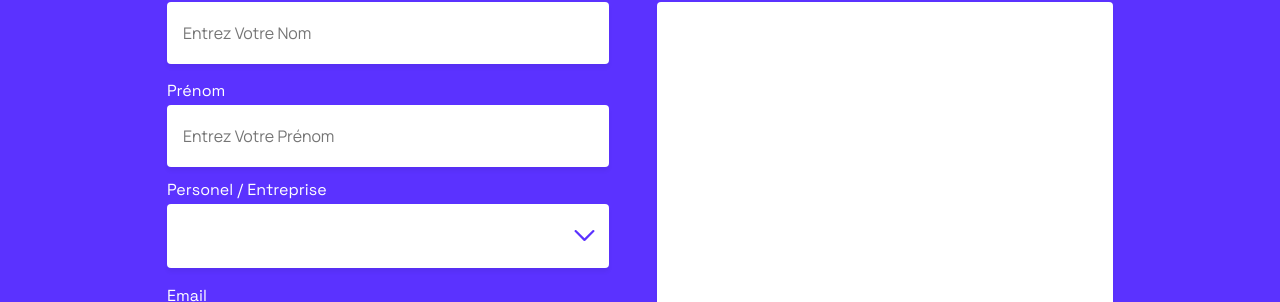
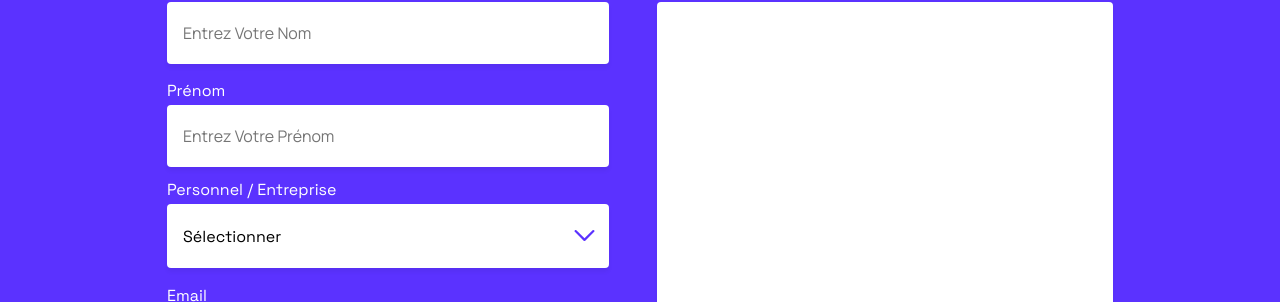
Before and after one commit to Adonis-26/09-Projet, a React (Create React App) app: page / in a window 1280 px wide. Shown: the part 3372-3674 px from the top of the page. Built offline with nearby package versions, Linux system fonts and the light colour scheme.

Commit message:
la partie contact et rerification du formulaire

```diff
--- a/public/index.html
+++ b/public/index.html
@@ -24,7 +24,7 @@
       work correctly both with client-side routing and a non-root public URL.
       Learn how to configure a non-root public URL by running `npm run build`.
     -->
-    <title>React App</title>
+    <title>724 Events</title>
   </head>
   <body>
     <noscript>You need to enable JavaScript to run this app.</noscript>
--- a/src/components/EventCard/index.js
+++ b/src/components/EventCard/index.js
@@ -12,6 +12,7 @@ const EventCard = ({
   small = false,
   ...props
 }) => (
+
     <div
       data-testid="card-testid"
       className={`EventCard${small ? " EventCard--small" : ""}`}
--- a/src/components/Field/index.js
+++ b/src/components/Field/index.js
@@ -16,12 +16,17 @@ const Field = ({ type = FIELD_TYPES.INPUT_TEXT, label, name, placeholder }) => {
           type="text"
           name={name}
           placeholder={placeholder}
+          required
+          minLength="2"
           data-testid="field-testid"
         />
       );
       break;
     case FIELD_TYPES.TEXTAREA:
-      component = <textarea name={name} data-testid="field-testid" />;
+      component = <textarea name={name}
+        data-testid="field-testid"
+        required
+        minLength={10}/>;
       break;
     default:
       component = (
@@ -29,6 +34,8 @@ const Field = ({ type = FIELD_TYPES.INPUT_TEXT, label, name, placeholder }) => {
           type="text"
           name={name}
           placeholder={placeholder}
+          required
+          minLength={2}
           data-testid="field-testid"
         />
       );
--- a/src/components/Select/index.js
+++ b/src/components/Select/index.js
@@ -25,15 +25,15 @@ const Select = ({
       {label && <div className="label">{label}</div>}
       <div className="Select">
         <ul>
-          <li className={collapsed ? "SelectTitle--show" : "SelectTitle--hide"}>
-            {value || (!titleEmpty && "Toutes")}
+          <li className={collapsed ? "SelectTitle--show": "SelectTitle--hide"}>
+            {value || (!titleEmpty && "Sélectionner")}
           </li>
           {!collapsed && (
             <>
               {!titleEmpty && (
                 <li onClick={() => changeValue(null)}>
                   <input defaultChecked={!value} name="selected" type="radio" />{" "}
-                  Toutes
+                  Sélectionner
                 </li>
               )}
               {selection.map((s) => (
@@ -68,6 +68,7 @@ const Select = ({
 
 const Arrow = () => (
   <svg
+    cursor="pointer"
     width="21"
     height="11"
     viewBox="0 0 21 11"
--- a/src/components/Select/style.scss
+++ b/src/components/Select/style.scss
@@ -34,6 +34,7 @@
     width: 300px;
     padding: 0;
     padding-left: 16px;
+    cursor: pointer; // ajouter
     li {
       display: flex;
       align-items: center;
@@ -44,6 +45,7 @@
     }
   }
   input {
+    cursor: pointer; // ajouter
     width: 16px;
     height: 16px;
     min-width: 16px;
--- a/src/containers/Form/index.js
+++ b/src/containers/Form/index.js
@@ -8,10 +8,12 @@ const mockContactApi = () => new Promise((resolve) => { setTimeout(resolve, 500)
 
 const Form = ({ onSuccess, onError }) => {
   const [sending, setSending] = useState(false);
+
   const sendContact = useCallback(
     async (evt) => {
       evt.preventDefault();
       setSending(true);
+
       // We try to call mockContactApi
       try {
         await mockContactApi();
@@ -31,21 +33,24 @@ const Form = ({ onSuccess, onError }) => {
           <Field placeholder="Entrez votre Nom" label="Nom" />
           <Field placeholder="Entrez votre Prénom" label="Prénom" />
           <Select
-            selection={["Personel", "Entreprise"]}
+            selection={["Personnel", "Entreprise"]}
             onChange={() => null}
-            placeholder="Sélectionnez un champ"
-            label="Personel / Entreprise"
+            label="Personnel / Entreprise"
             type="large"
-            titleEmpty
           />
-          <Field placeholder="Entrez votre Email" label="Email" />
+          <Field
+          placeholder="Entrez votre Email"
+          label="Email"
+          type="Email"
+          />
           <Button type={BUTTON_TYPES.SUBMIT} disabled={sending}>
             {sending ? "En cours" : "Envoyer"}
           </Button>
         </div>
         <div className="col">
-          <Field placeholder="message" label="Message"
-            type = {FIELD_TYPES.TEXTAREA}
+          <Field
+            label="Message"
+            type={FIELD_TYPES.TEXTAREA}
           />
         </div>
       </div>
--- a/src/pages/Home/index.js
+++ b/src/pages/Home/index.js
@@ -120,7 +120,8 @@ const Page = () => {
       </div>
     </main>
     <footer className="row">
-       <div className="col presta">
+
+        <div className="col presta">
         <h3>Notre derniére prestation</h3>
         <EventCard
           imageSrc={last?.cover}
@@ -130,6 +131,8 @@ const Page = () => {
           label="boom"
         />
       </div>
+
+
       <div className="col contact">
         <h3>Contactez-nous</h3>
         <address>45 avenue de la République, 75000 Paris</address>
--- a/src/pages/Home/style.scss
+++ b/src/pages/Home/style.scss
@@ -131,7 +131,6 @@ p {
   background-color: white;
   width: 100%;
 }
-
 footer {
   padding: 0;
   .col {
```
Also changed, not shown: 2 other files (tests, documents, lock files or other folders).
